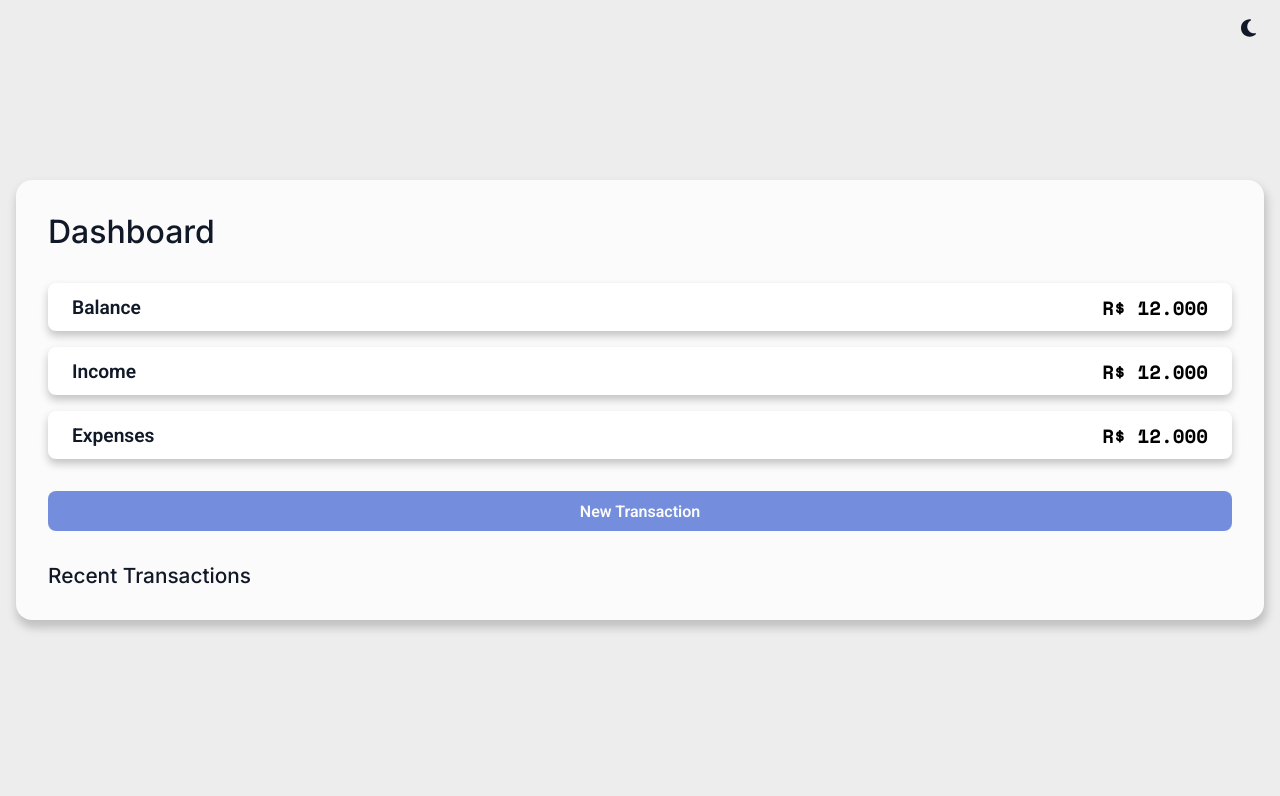
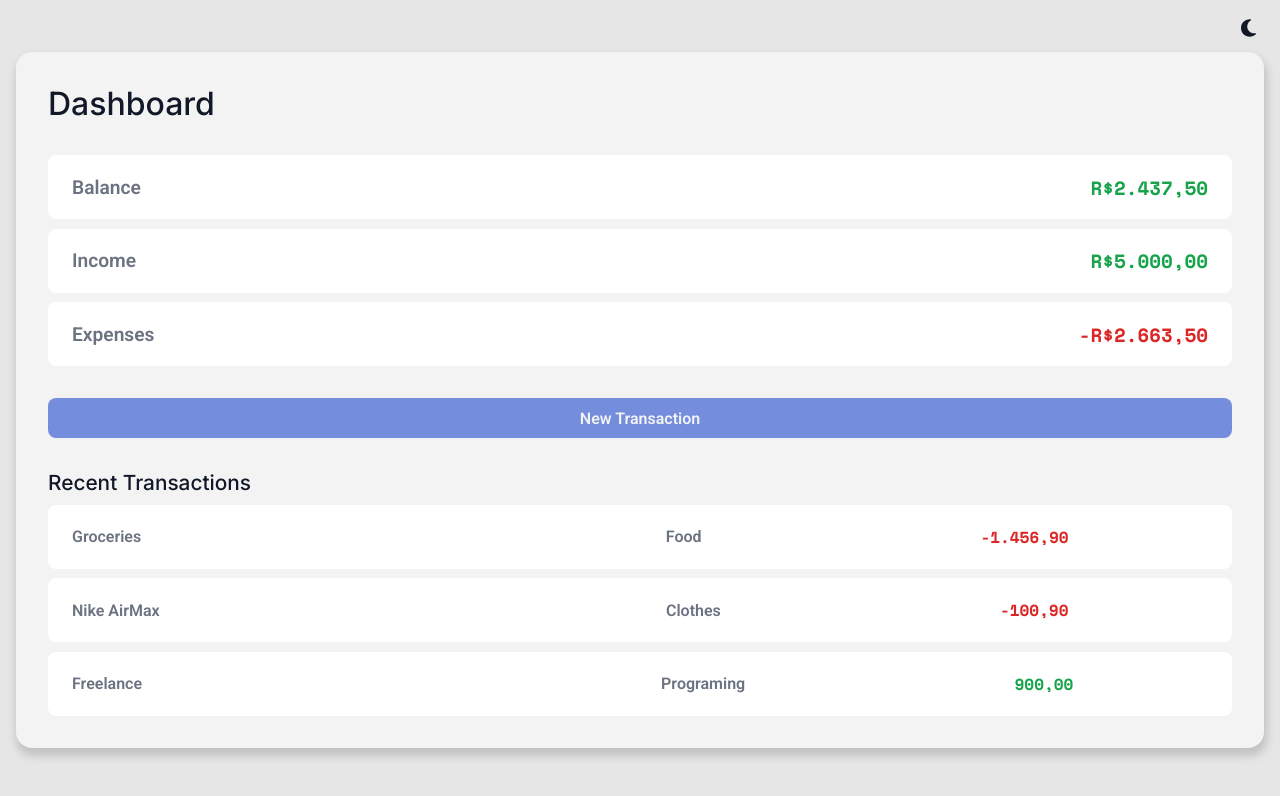
Before and after one commit to defreitassl/FrontEnd-App-Gestao-Financeira-TS-React-SASS, a React (Vite) app: page /register in a window 1280 px wide. Shown: the top 796 px of the page. Built offline with nearby package versions, Linux system fonts and the light colour scheme.

Commit message:
Feature: Created the recent transactions area

```diff
--- a/src/App.tsx
+++ b/src/App.tsx
@@ -3,7 +3,7 @@
 import { useTheme } from "./hooks"
 import { FontAwesomeIcon } from "@fortawesome/react-fontawesome"
 import { faSun, faMoon } from "@fortawesome/free-solid-svg-icons"
-import { MainText, Container, LargeButton, SubText, DashboardStats } from "./components"
+import { MainText, Container, LargeButton, SubText, DashboardStats, RecentTransactions } from "./components"
 
 function App() {
 
@@ -30,7 +30,10 @@ function App() {
                 <MainText text="Dashboard" alignLeft={true}/>
                 <DashboardStats/>
                 <LargeButton innerText="New Transaction"/>
-                <SubText text="Recent Transactions"/>
+                <div className="recent-transactions-area">
+                    <SubText text="Recent Transactions"/>
+                    <RecentTransactions/>
+                </div>
             </Container>
         </main>
       </>
--- a/src/components/DashboardStats/DashboardStat.tsx
+++ b/src/components/DashboardStats/DashboardStat.tsx
@@ -1,13 +1,17 @@
 interface IDashboardStat {
     itemName: string
     itemValue: string | number
+    isPositive: boolean
 }
 
-const DashboardStat = ({itemName, itemValue}: IDashboardStat) => {
+const DashboardStat = ({itemName, itemValue, isPositive}: IDashboardStat) => {
     return (
         <div className="dashboard-item">
             <p className="dashboard-item-name">{itemName}</p>
-            <p className="dashboard-item-value">{itemValue}</p>
+            <p className={
+                isPositive ? "dashboard-item-value inflow"
+                : "dashboard-item-value outflow"
+            }>{isPositive ? null : "-"}{itemValue}</p>
         </div>
     )
 }
--- a/src/components/DashboardStats/DashboardStats.tsx
+++ b/src/components/DashboardStats/DashboardStats.tsx
@@ -7,15 +7,18 @@ const DashboardStats = () => {
         <div className="dashboard-stats">
             <DashboardStat
                 itemName="Balance"
-                itemValue="R$ 12.000"
+                itemValue="R$2.437,50"
+                isPositive={true}
             />
             <DashboardStat
                 itemName="Income"
-                itemValue="R$ 12.000"
+                itemValue="R$5.000,00"
+                isPositive={true}
             />
             <DashboardStat
                 itemName="Expenses"
-                itemValue="R$ 12.000"
+                itemValue="R$2.663,50"
+                isPositive={false}
             />
         </div>
     )
--- /dev/null
+++ b/src/components/RecentTransactions/RecentTransaction.tsx
@@ -0,0 +1,30 @@
+interface IRecentTransaction {
+    transactionName: string
+    transactionCategory: string
+    transactionValue: string | number
+    isPositive: boolean
+}
+
+const RecentTransaction = ({
+    transactionName,
+    transactionCategory,
+    transactionValue,
+    isPositive
+}: IRecentTransaction) => {
+
+
+    return (
+        <div className="recent-transaction-item">
+            <p className="recent-transaction-name">{transactionName}</p>
+            <div className="recent-transaction-inner-container">
+                <p className="recent-transaction-category">{transactionCategory}</p>
+                <p className={
+                    isPositive ? "recent-transaction-value inflow"
+                    : "recent-transaction-value outflow"
+                }>{isPositive ? null : "-"}{transactionValue}</p>
+            </div>
+        </div>
+    )
+}
+
+export default RecentTransaction
--- /dev/null
+++ b/src/components/RecentTransactions/RecentTransactions.tsx
@@ -0,0 +1,32 @@
+import RecentTransaction from "./RecentTransaction"
+
+
+
+const RecentTransactions = () => {
+
+
+    return (
+        <div className="recent-transactions">
+            <RecentTransaction
+                transactionName="Groceries"
+                transactionValue="1.456,90"
+                transactionCategory="Food"
+                isPositive={false}
+            />
+            <RecentTransaction
+                transactionName="Nike AirMax"
+                transactionValue="100,90"
+                transactionCategory="Clothes"
+                isPositive={false}
+            />
+            <RecentTransaction
+                transactionName="Freelance"
+                transactionValue="900,00"
+                transactionCategory="Programing"
+                isPositive={true}
+            />
+        </div>
+    )
+}
+
+export default RecentTransactions
--- a/src/components/index.tsx
+++ b/src/components/index.tsx
@@ -5,6 +5,7 @@ import LoginFooter from "./LoginFooter"
 import Container from "./Container"
 import SubText from "./SubText"
 import DashboardStats from "./DashboardStats/DashboardStats"
+import RecentTransactions from "./RecentTransactions/RecentTransactions"
 
 export {
     LargeButton,
@@ -13,5 +14,6 @@ export {
     LoginFooter,
     Container,
     SubText,
-    DashboardStats
+    DashboardStats,
+    RecentTransactions
 }
--- a/src/styles/css/styles.css
+++ b/src/styles/css/styles.css
@@ -3,8 +3,8 @@
 @import url("https://fonts.googleapis.com/css2?family=Space+Mono:ital,wght@0,400;0,700;1,400;1,700&display=swap");
 @import url("https://fonts.googleapis.com/css2?family=Roboto+Condensed:ital,wght@0,100..900;1,100..900&family=Space+Mono:ital,wght@0,400;0,700;1,400;1,700&display=swap");
 :root {
-  --color-bg-primary: #ededed;
-  --color-bg-secundary: #fbfbfb;
+  --color-bg-primary: #e6e6e6;
+  --color-bg-secundary: #f3f3f3;
   --color-text-primary: #111827;
   --color-text-secundary: #6B7280;
   --color-inflow: #16A34A;
@@ -158,38 +158,85 @@ header .toggle-theme-button {
   gap: 2rem;
 }
 
-.dashboard-item {
+@media (max-width: 320px) {
+  .container-card {
+    padding: 1rem;
+  }
+}
+.dashboard-item, .recent-transaction-item {
   display: flex;
   justify-content: space-between;
   align-items: center;
   padding: 1rem 1.5rem;
   background-color: var(--color-bg-input);
-  height: 3rem;
+  height: 4rem;
   border-radius: 8px;
-  box-shadow: 0rem 0.3rem 0.5rem var(--color-box-shadow);
 }
-.dashboard-item .dashboard-item-name {
+.dashboard-item .dashboard-item-name, .recent-transaction-item .dashboard-item-name, .recent-transaction-item .recent-transaction-name, .recent-transaction-item .recent-transaction-inner-container .recent-transaction-category {
   font-weight: 600;
   font-size: 1.2rem;
   font-family: "Roboto";
-  color: var(--color-text-primary);
+  color: var(--color-text-secundary);
 }
-.dashboard-item .dashboard-item-value {
+.dashboard-item .dashboard-item-value, .recent-transaction-item .dashboard-item-value, .recent-transaction-item .recent-transaction-inner-container .recent-transaction-value {
   font-family: "Space Mono";
   font-weight: 600;
   font-size: 1.2rem;
+  color: var(--color-text-secundary);
 }
-.dashboard-item .dashboard-item-value .inflow {
+.dashboard-item .dashboard-item-value.inflow, .recent-transaction-item .dashboard-item-value.inflow, .recent-transaction-item .recent-transaction-inner-container .inflow.recent-transaction-value {
   color: var(--color-inflow);
 }
-.dashboard-item .dashboard-item-value .outflow {
+.dashboard-item .dashboard-item-value.outflow, .recent-transaction-item .dashboard-item-value.outflow, .recent-transaction-item .recent-transaction-inner-container .outflow.recent-transaction-value {
   color: var(--color-outflow);
+}
+
+@media (max-width: 320px) {
+  .dashboard-item, .recent-transaction-item {
+    padding: 0.5rem 0.5rem;
+  }
+}
+.recent-transaction-item .recent-transaction-name {
+  width: 40%;
+  font-size: 1rem;
+}
+.recent-transaction-item .recent-transaction-inner-container {
+  display: flex;
+  justify-content: end;
+  align-items: center;
+  width: 60%;
+}
+.recent-transaction-item .recent-transaction-inner-container .recent-transaction-category {
+  display: none;
+  font-size: 1rem;
+}
+.recent-transaction-item .recent-transaction-inner-container .recent-transaction-value {
+  font-size: 1rem;
+}
+@media (min-width: 460px) {
+  .recent-transaction-item .recent-transaction-inner-container {
+    justify-content: space-around;
+  }
+  .recent-transaction-item .recent-transaction-inner-container .recent-transaction-category {
+    display: block;
+  }
 }
 
 .dashboard-stats {
   display: flex;
   flex-direction: column;
-  gap: 1rem;
+  gap: 0.6rem;
+}
+
+.recent-transactions-area {
+  display: flex;
+  flex-direction: column;
+  gap: 0.6rem;
+}
+.recent-transactions-area .recent-transactions {
+  display: flex;
+  flex-direction: column;
+  gap: 0.6rem;
 }
 
 * {
--- a/src/styles/scss/components/_dashboardStats.scss
+++ b/src/styles/scss/components/_dashboardStats.scss
@@ -7,28 +7,34 @@
     align-items: center;
     padding: 1rem 1.5rem;
     background-color: var(--color-bg-input);
-    height: 3rem;
+    height: 4rem;
     border-radius: v.$btn-border-radius;
-    box-shadow: 0rem 0.3rem 0.5rem var(--color-box-shadow);
 
     .dashboard-item-name {
         font-weight: 600;
         font-size: 1.2rem;
         font-family: typo.$font-text-body;
-        color: var(--color-text-primary);
+        color: var(--color-text-secundary);
     }
 
     .dashboard-item-value {
         font-family: typo.$font-numeric;
         font-weight: 600;
         font-size: 1.2rem;
+        color: var(--color-text-secundary);
 
-        .inflow {
+        &.inflow {
             color: var(--color-inflow);
         }
 
-        .outflow {
+        &.outflow {
             color: var(--color-outflow);
         }
     }
 }
+
+@media (max-width: 320px) {
+    .dashboard-item {
+        padding: 0.5rem 0.5rem;
+    }
+}
--- /dev/null
+++ b/src/styles/scss/components/_recentTransaction.scss
@@ -0,0 +1,42 @@
+@use "../utils/variables" as v;
+@use "../utils/typography" as typo;
+@use "./dashboardStats";
+
+
+.recent-transaction-item {
+    @extend .dashboard-item;
+
+    .recent-transaction-name {
+        width: 40%;
+        font-size: 1rem;
+        @extend .dashboard-item-name;
+    }
+
+    .recent-transaction-inner-container {
+        display: flex;
+        justify-content: end;
+        align-items: center;
+        width: 60%;
+
+        .recent-transaction-category {
+            display: none;
+            font-size: 1rem;
+            @extend .dashboard-item-name;
+        }
+
+        .recent-transaction-value {
+            font-size: 1rem;
+            @extend .dashboard-item-value;
+        }
+    }
+
+    @media (min-width: 460px) {
+        .recent-transaction-inner-container {
+            justify-content: space-around;
+
+            .recent-transaction-category {
+                display: block;
+            }
+        }
+    }
+}
--- a/src/styles/scss/layout/_container.scss
+++ b/src/styles/scss/layout/_container.scss
@@ -11,3 +11,9 @@
     flex-direction: column;
     gap: 2rem;
 }
+
+@media (max-width: 320px) {
+    .container-card {
+        padding: 1rem;
+    }
+}
--- a/src/styles/scss/layout/_dashboard.scss
+++ b/src/styles/scss/layout/_dashboard.scss
@@ -1,7 +1,20 @@
 @use "../components/dashboardStats";
+@use "../components/recentTransaction";
 
 .dashboard-stats {
     display: flex;
     flex-direction: column;
-    gap: 1rem;
+    gap: 0.6rem;
 }
+
+.recent-transactions-area {
+    display: flex;
+    flex-direction: column;
+    gap: 0.6rem;
+
+    .recent-transactions {
+        display: flex;
+        flex-direction: column;
+        gap: 0.6rem;
+    }
+}
--- a/src/styles/scss/utils/_light-theme.scss
+++ b/src/styles/scss/utils/_light-theme.scss
@@ -1,6 +1,6 @@
 :root {
-    --color-bg-primary: #ededed;
-    --color-bg-secundary: #fbfbfb;
+    --color-bg-primary: #e6e6e6;
+    --color-bg-secundary: #f3f3f3;
     --color-text-primary: #111827;
     --color-text-secundary: #6B7280;
     --color-inflow: #16A34A;
```
Also changed, not shown: 1 other file (tests, documents, lock files or other folders).
